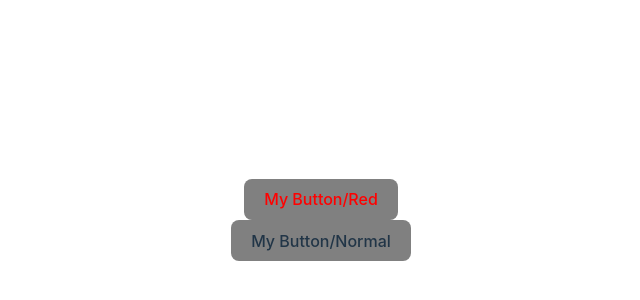
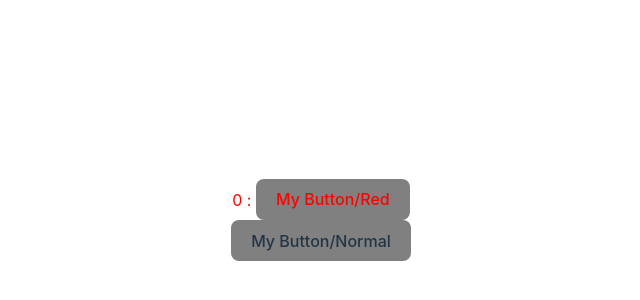
Before and after one commit to Maicol-Hernandez/gentlemanreact, a React (Vite) app: page / in a window 1280 px wide. Shown: the part 180-480 px from the top of the page, without its empty margins (319-959 px from the left). Built offline with nearby package versions, Linux system fonts and the light colour scheme.

Commit message:
feat: clase 09 context

```diff
--- a/src/App.tsx
+++ b/src/App.tsx
@@ -1,5 +1,6 @@
 import './App.css'
 import { Button, ColorRed } from './components'
+import { GlobalProvider } from './context/global.provider';
 
 function App() {
 
@@ -12,10 +13,10 @@
   };
 
   return (
-    <>
+    <GlobalProvider>
       <ColorRed><Button perentMethod={handleGreet}>My Button/Red</Button></ColorRed>
       <Button perentMethod={handleClick}>My Button/Normal</Button>
-    </>
+    </GlobalProvider>
   )
 }
 
--- a/src/components/Button/Button.tsx
+++ b/src/components/Button/Button.tsx
@@ -1,5 +1,6 @@
 import { ReactNode } from 'react'
 import './Button.css'
+import { useGlobalContext } from '../../context/global.context'
 
 interface Props {
     children: ReactNode,
@@ -11,12 +12,21 @@
 }
 
 export const ColorRed = ({ children }: ChildrenProps) => {
-    return (<div className="color-red">{children}</div>)
+    const { value } = useGlobalContext();
+
+    return (<div className="color-red">{value} : {children}</div>)
 }
 
 export const Button = ({ children, perentMethod }: Props) => {
+    const { setValue } = useGlobalContext();
+
+    const handleClick = () => {
+        setValue(10);
+        perentMethod();
+    }
+
     return (
-        <button className="custom-button" onClick={perentMethod}>
+        <button className="custom-button" onClick={handleClick}>
             {children}
         </button>
     )
--- /dev/null
+++ b/src/context/global.context.ts
@@ -0,0 +1,21 @@
+import { createContext, Dispatch, SetStateAction, useContext, } from "react";
+
+interface GlobalContextType {
+    value: number | null,
+    setValue: Dispatch<SetStateAction<number>>
+}
+
+export const GlobalContext = createContext<GlobalContextType>({
+    value: null,
+    setValue: () => { }
+})
+
+export const useGlobalContext = () => {
+    const contex = useContext(GlobalContext);
+
+    if (!contex.value && contex.value !== 0) {
+        throw new Error('useGlobalContext must be used within a GlobalProvider')
+    }
+
+    return contex
+}
--- /dev/null
+++ b/src/context/global.provider.tsx
@@ -0,0 +1,16 @@
+import { ReactNode, useState } from "react";
+import { GlobalContext } from "./global.context";
+
+const EmptyGlobalState: number = 0;
+
+interface GlobalProps {
+    children: ReactNode
+}
+
+export const GlobalProvider = ({ children }: GlobalProps) => {
+    const [value, setValue] = useState<number>(EmptyGlobalState);
+
+    return (
+        <GlobalContext.Provider value={{ value, setValue }}>{children}</GlobalContext.Provider>
+    )
+}
```
